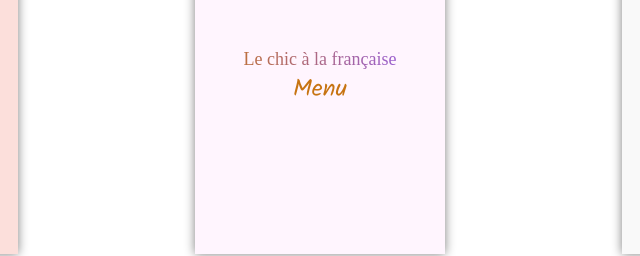
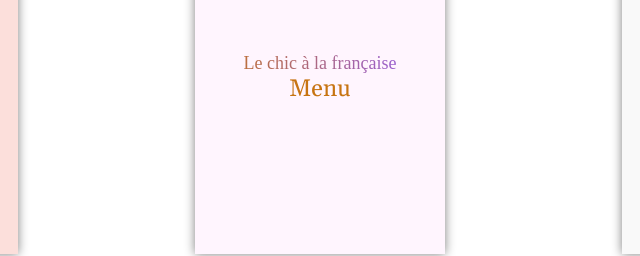
Before and after one commit to 08rose08/08rose08.github.io, a plain HTML site: page Ohmyfood/accueil.html in a window 1280 px wide. Shown: the part 227-483 px from the top of the page, 320-960 px from the left. Drawn offline with nearby package versions, Linux system fonts and the light colour scheme; a web font is replaced by a local one.

Commit message:
police du menu2 rectifié + opacity

```diff
--- a/Ohmyfood/accueil.html
+++ b/Ohmyfood/accueil.html
@@ -30,7 +30,7 @@
             <!-- Menu2 -->
             <div class="menu-prev menu-prev--chic">
                 <p class="menu-prev--chic__titre">Le chic à la française</p>
-                <a href="menu2.html" class="menu--lien menu-prev--chic__menu">Menu</a>
+                <a href="menu2.html" class="menu--lien menu--lien--chic menu-prev--chic__menu">Menu</a>
             </div>
             <!-- Menu3 -->
             <div class="menu-prev menu-prev--delice">
--- a/Ohmyfood/menu.scss
+++ b/Ohmyfood/menu.scss
@@ -109,12 +109,14 @@ body{
     box-shadow: 0 0 10px gray;
     text-align: center;
     font-size: 150%;
+    opacity: 1;
     display: flex;
     flex-direction: column;
     justify-content: center;
-    transition: font-size 300ms ease-in-out;
+    transition: font-size 300ms ease-in-out, opacity 300ms ease-in-out;
     &:hover{
         font-size: 175%;
+        opacity: 0.8;
     }
         &--note{
             background-color: $couleur-back-menuNote;
@@ -179,6 +181,9 @@ body{
     &--lien{
         text-decoration: none;
         font-family: 'Kalam';
+        &--chic{
+            font-family: 'Gelasio';
+        }
     }
 }
 
```
Also changed, not shown: Ohmyfood/menu.css, 1 other file.
